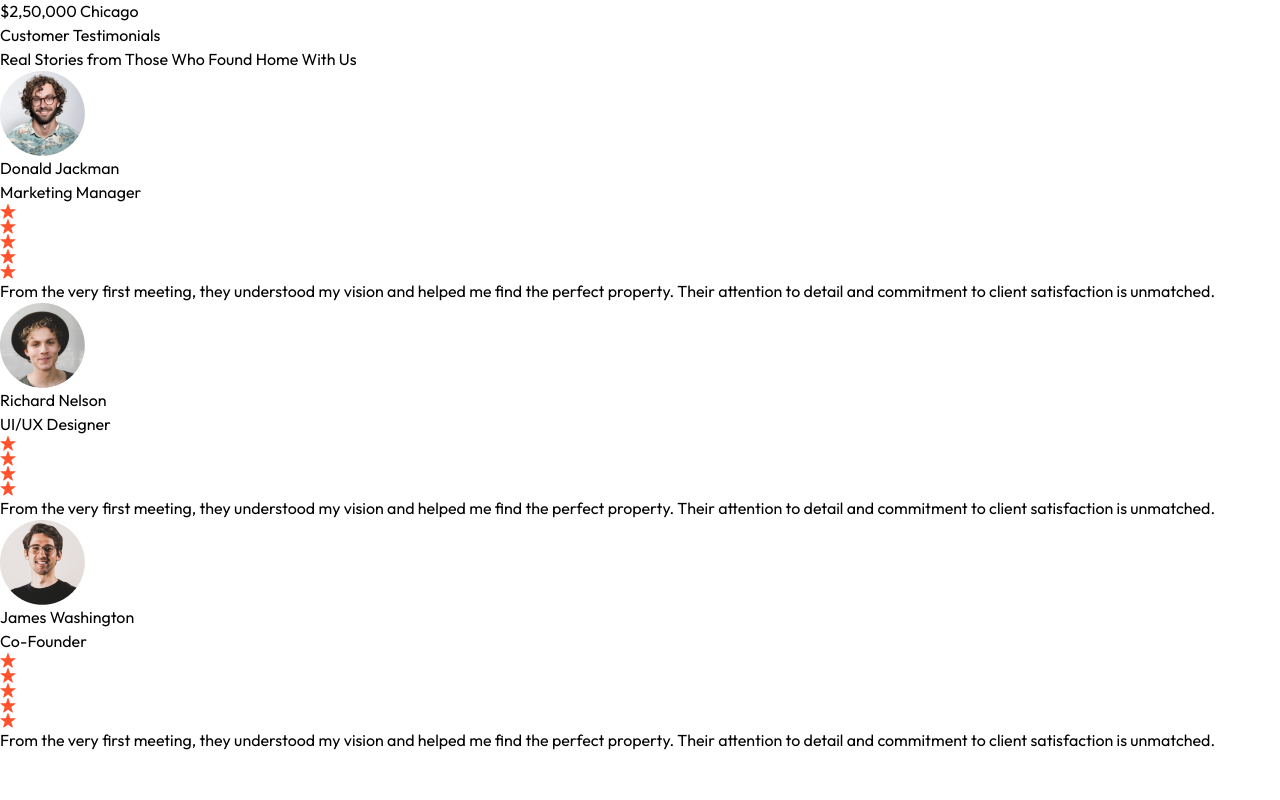
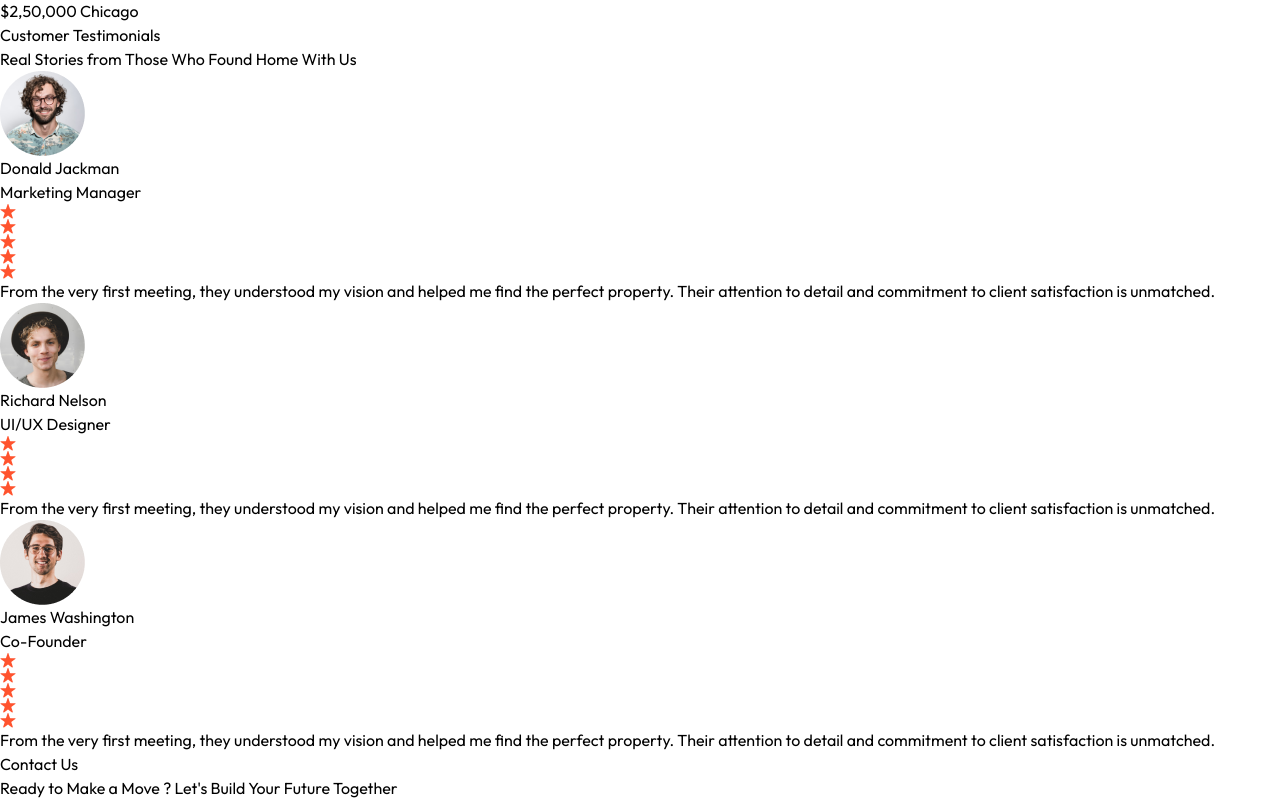
Before and after one commit to tipizzo/real-estate-app, a React (Vite) app: page / in a window 1280 px wide. Shown: the part 5749-6549 px from the top of the page. Before the commit the page ends 6501 px from the top, so only its background shows below. Built offline with nearby package versions, Linux system fonts and the light colour scheme.

Commit message:
Implementing the contact form

```diff
--- a/index.html
+++ b/index.html
@@ -1,5 +1,5 @@
 <!doctype html>
-<html lang="en">
+<html lang="en" class="scroll-smooth">
   <head>
     <meta charset="UTF-8" />
     <link rel="icon" type="image/svg+xml" href="/favicon.svg" />
--- a/src/App.jsx
+++ b/src/App.jsx
@@ -3,6 +3,7 @@ import Header from './components/Header'
 import About from './components/About'
 import Projects from './components/Projects'
 import Testimonials from './components/Testimonials'
+import Contact from './components/Contact'
 
 const App = () => {
   return (
@@ -11,6 +12,7 @@ const App = () => {
       <About />
       <Projects />
       <Testimonials />
+      <Contact />
     </div>
   )
 }
--- /dev/null
+++ b/src/components/Contact.jsx
@@ -0,0 +1,12 @@
+import React from 'react'
+
+const Contact = () => {
+  return (
+    <div className='text-center p-6 py-20 lg:px-32 w-full overflow-hidden' id="Contact">
+         <h1 className='text-2xl sm:text-4xl font-bold mb-2 text-center'>Contact <span className='underline underline-offset-4 decoration-1 under font-light'>Us</span></h1>
+         <p className='text-center text-gray-500 mb-12 max-w-80 mx-auto'>Ready to Make a Move ? Let's Build Your Future Together</p>
+    </div>
+  )
+}
+
+export default Contact
```
